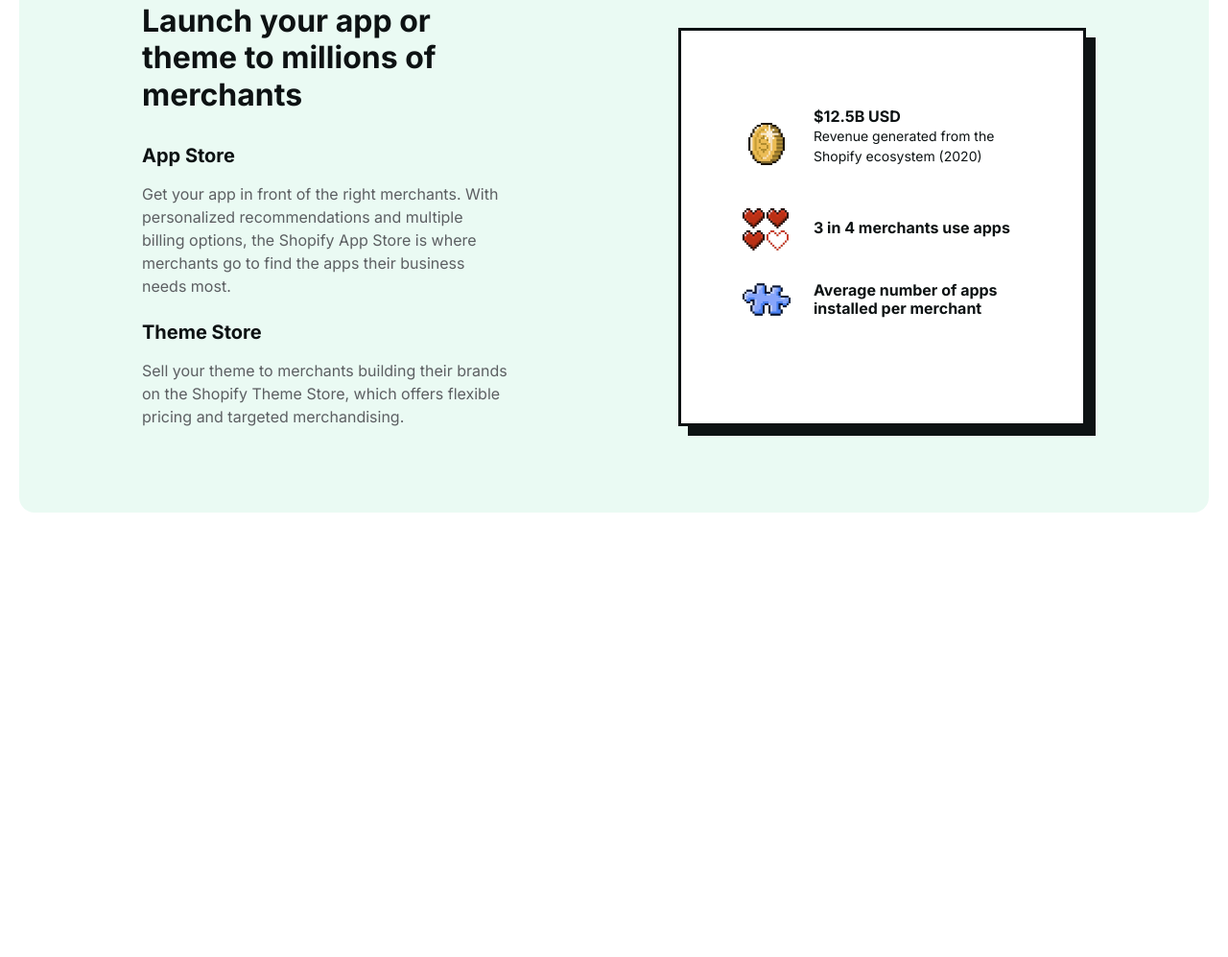
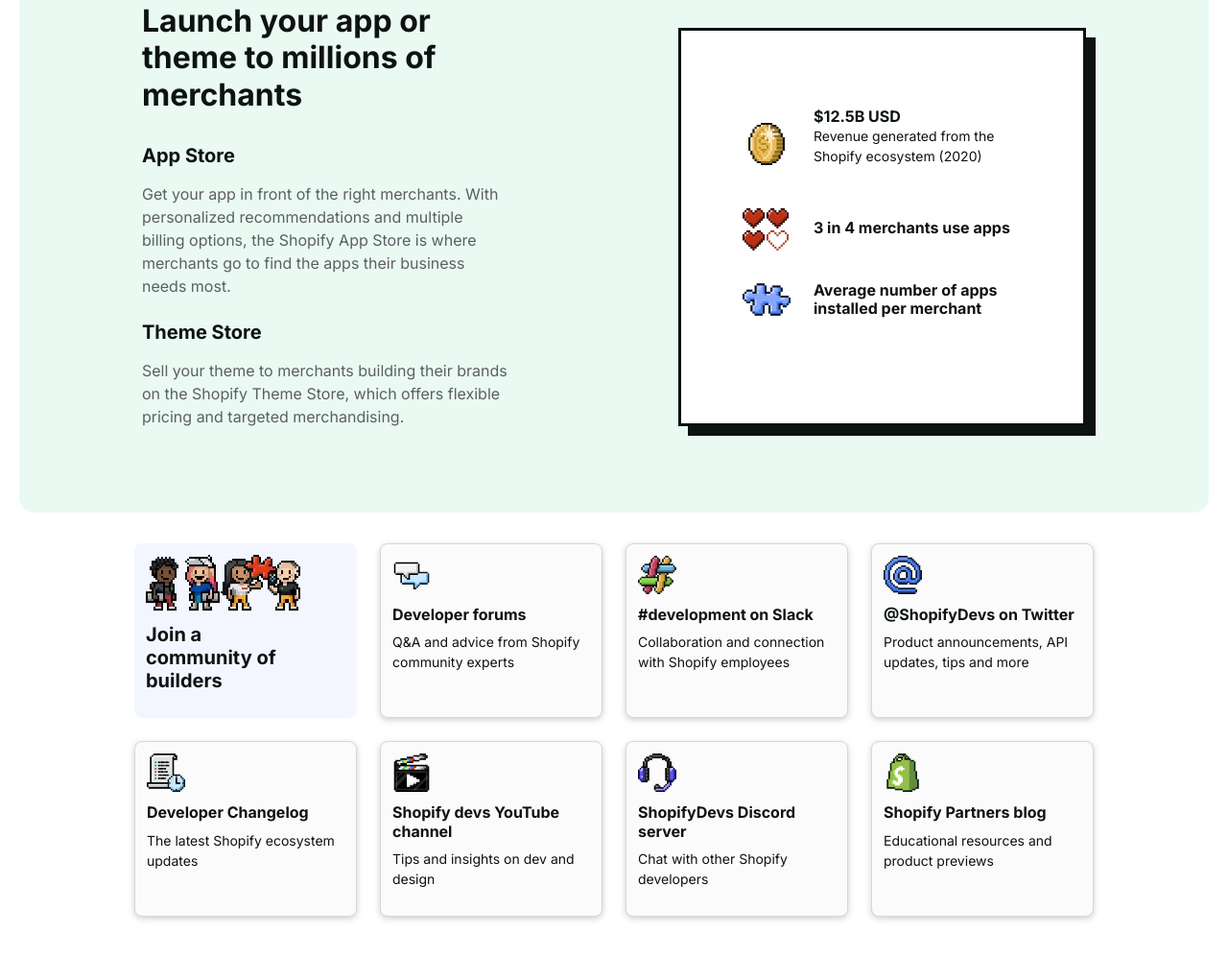
Before and after one commit to AlexanderAlfonso/shopify-dev-clone, a plain HTML site: page index.html in a window 1280 px wide. Shown: the part 1509-2506 px from the top of the page at 96% size. Before the commit the page ends 2063 px from the top, so only its background shows below. Drawn offline with nearby package versions, Linux system fonts and the light colour scheme.

Commit message:
added highlights and resources section

```diff
--- a/index.html
+++ b/index.html
@@ -146,6 +146,48 @@
     </div>
   </div>
 </div>
+<!-- RESOURCES SECTION  -->
+<div class="resources">
+  <div class="resources-card-main">
+    <img src="images\icon8.avif" alt="">
+    <h2>Join a community of builders</h2>
+  </div>
+  <div class="resources-card">
+    <img src="images\icon9.png" alt="">
+    <h2>Developer forums</h2>
+    <p>Q&A and advice from Shopify community experts</p>
+  </div>
+  <div class="resources-card">
+    <img src="images\icon10.avif" alt="">
+    <h2>#development on Slack</h2>
+    <p>Collaboration and connection with Shopify employees</p>
+  </div>
+  <div class="resources-card">
+    <img src="images\icon11.avif" alt="">
+    <h2>@ShopifyDevs on Twitter</h2>
+    <p>Product announcements, API updates, tips and more</p>
+  </div>
+  <div class="resources-card">
+    <img src="images\icon12.avif" alt="">
+    <h2>Developer Changelog</h2>
+    <p>The latest Shopify ecosystem updates</p>
+  </div>
+  <div class="resources-card">
+    <img src="images\icon13.png" alt="">
+    <h2>Shopify devs YouTube channel</h2>
+    <p>Tips and insights on dev and design</p>
+  </div>
+  <div class="resources-card">
+    <img src="images\icon14.webp" alt="">
+    <h2>ShopifyDevs Discord server</h2>
+    <p>Chat with other Shopify developers</p>
+  </div>
+  <div class="resources-card">
+    <img src="images\icon15.avif" alt="">
+    <h2>Shopify Partners blog</h2>
+    <p>Educational resources and product previews</p>
+  </div>
+</div>
 
 <!-- BOOTSTRAP  -->
 <script src="https://cdn.jsdelivr.net/npm/bootstrap@5.3.0-alpha1/dist/js/bootstrap.bundle.min.js" integrity="sha384-w76AqPfDkMBDXo30jS1Sgez6pr3x5MlQ1ZAGC+nuZB+EYdgRZgiwxhTBTkF7CXvN" crossorigin="anonymous"></script>
--- a/styles.css
+++ b/styles.css
@@ -121,7 +121,7 @@
     padding: 12px;
     border: 1px solid var(--light-grey);
     border-radius: 10px;
-    background-color: var(--background);
+    background-color: #fbfbfb;
     box-shadow: 0px 2px 6px 0px rgba(92,95,98,0.3);
     -webkit-box-shadow: 0px 2px 6px 0px rgba(92,95,98,0.3);
     -moz-box-shadow: 0px 2px 6px 0px rgba(92,95,98,0.3);
@@ -204,3 +204,60 @@
     align-items: center;
     margin-bottom: 24px;
 }
+
+/* RESOURCES SECTION  */
+.resources {
+    display: grid;
+    grid-template-columns: repeat(4, 1fr);
+    grid-template-rows: repeat(2, 1fr);
+    gap: 24px;
+    padding-inline: 140px;
+    margin-top: 32px;
+    margin-bottom: 100px;
+}
+
+.resources-card-main {
+    background-color: #f4f6ff;
+    padding: 12px;
+    border-radius: 8px;
+}
+
+.resources-card-main h2 {
+    font-size: 1.25rem;
+    font-weight: 700;
+    width: 75%;
+}
+
+.resources-card-main img {
+    margin-bottom: 12px;
+}
+
+.resources-card {
+    background-color: #fbfbfb;
+    padding: 12px;
+    border: 1px solid var(--light-grey);
+    border-radius: 8px;
+    transition: all 0.2s;
+    box-shadow: 0px 2px 6px 0px rgba(92,95,98,0.3);
+    -webkit-box-shadow: 0px 2px 6px 0px rgba(92,95,98,0.3);
+    -moz-box-shadow: 0px 2px 6px 0px rgba(92,95,98,0.3);
+}
+
+.resources-card:hover {
+    transform: scale(1.1);
+    cursor: pointer;
+}
+
+.resources-card img {
+    width: 40px;
+    margin-bottom: 12px;
+}
+
+.resources-card h2 {
+    font-size: 1rem;
+    font-weight: 700;
+}
+
+.resources-card p {
+    font-size: 0.875rem;
+}
```
